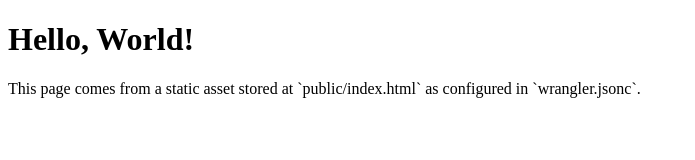
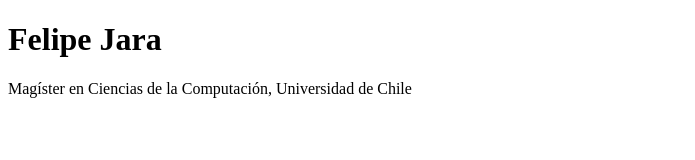
Before and after one commit to fjararibet/fjara-website, a website: page public/index.html in a window 1280 px wide. Shown: the whole page, without its empty margins (0-695 px from the left). Drawn offline with Linux system fonts and the light colour scheme.

Commit message:
add small description of myself

```diff
--- a/public/index.html
+++ b/public/index.html
@@ -3,10 +3,10 @@
 	<head>
 		<meta charset="UTF-8" />
 		<meta name="viewport" content="width=device-width, initial-scale=1.0" />
-		<title>Hello, World!</title>
+		<title>Felipe Jara</title>
 	</head>
 	<body>
-		<h1 id="heading">Hello, World!</h1>
-		<p>This page comes from a static asset stored at `public/index.html` as configured in `wrangler.jsonc`.</p>
+		<h1 id="heading">Felipe Jara</h1>
+		<p>Magíster en Ciencias de la Computación, Universidad de Chile</p>
 	</body>
 </html>
```
